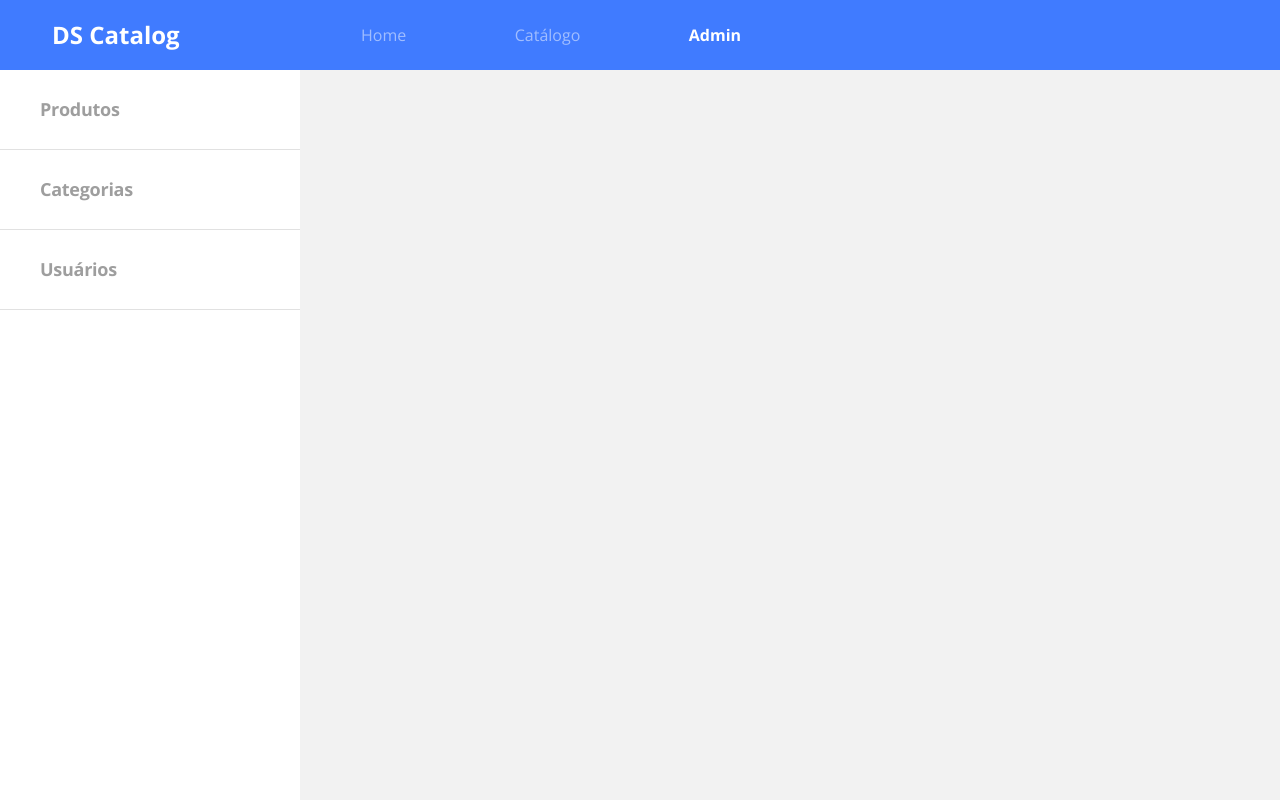
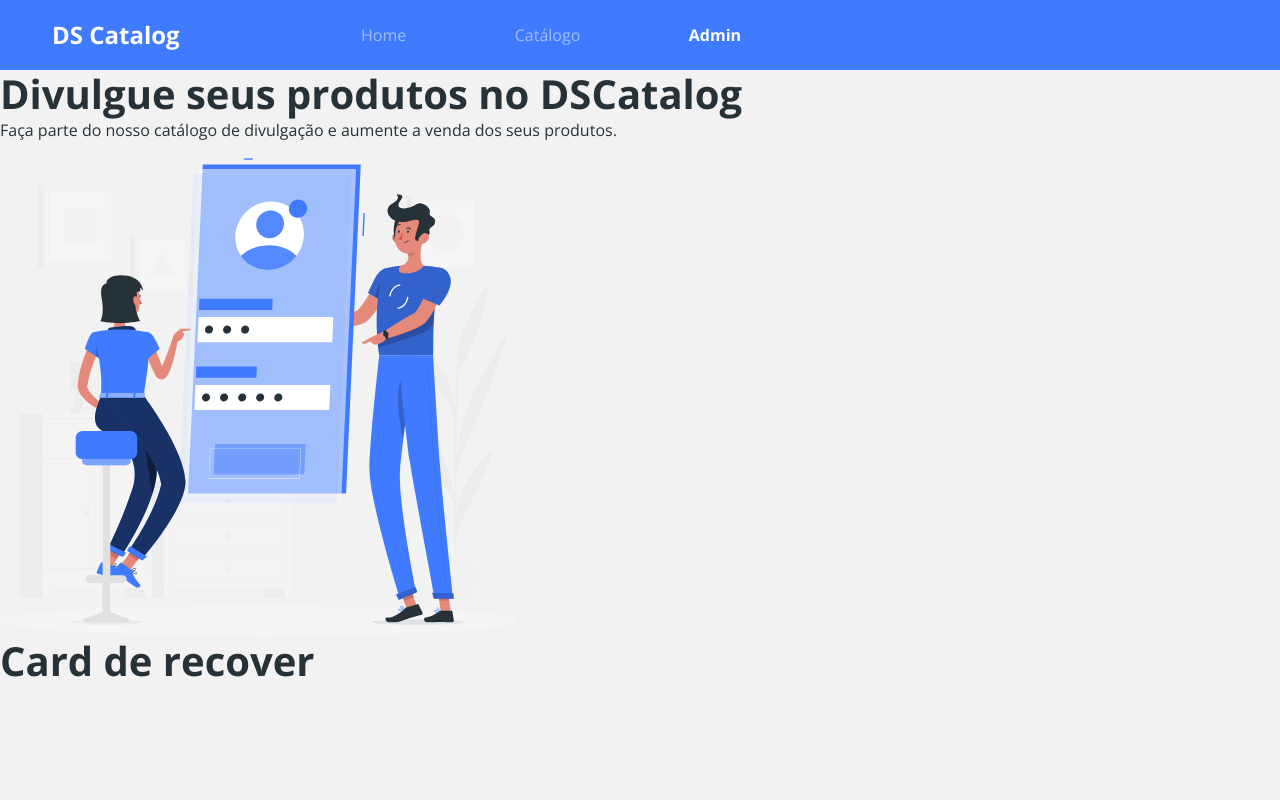
Before and after one commit to Jota-Erre-JR/dscatalog, a React (Create React App) app in the folder frontend/: page /admin/auth/recover in a window 1280 px wide. Built offline with nearby package versions, Linux system fonts and the light colour scheme; no server answers.

Commit message:
Auth routes

```diff
--- a/frontend/src/Routes.tsx
+++ b/frontend/src/Routes.tsx
@@ -1,5 +1,6 @@
 import Navbar from 'components/Navbar';
 import Admin from 'pages/Admin';
+import Auth from 'pages/Admin/Auth';
 import Catalog from 'pages/Catalog';
 import Home from 'pages/Home';
 import ProductDetails from 'pages/ProductDetails';
@@ -19,10 +20,15 @@
         <Route path="/products/:productId">
           <ProductDetails />
         </Route>
+        <Redirect from="/admin/auth" to="/admin/auth/login" exact />
+        <Route path="/admin/auth">
+          <Auth />
+        </Route>
         <Redirect from="/admin" to="/admin/products" exact />
         <Route path="/admin">
           <Admin />
         </Route>
+
       </Switch>
     </BrowserRouter>
   );
--- /dev/null
+++ b/frontend/src/pages/Admin/Auth/index.tsx
@@ -0,0 +1,32 @@
+import { ReactComponent as AuthImage } from 'assets/images/auth-image.svg';
+import { Route, Switch } from 'react-router-dom';
+
+const Auth = () => {
+  return (
+    <div className="auth-container">
+      <div className="auth-banner-container">
+        <h1>Divulgue seus produtos no DSCatalog</h1>
+        <p>
+          Faça parte do nosso catálogo de divulgação e aumente a venda dos seus
+          produtos.
+        </p>
+        <AuthImage />
+      </div>
+      <div className="auth-form-container">
+        <Switch>
+          <Route path="/admin/auth/login">
+            <h1>Card de login</h1>
+          </Route>
+          <Route path="/admin/auth/singup">
+            <h1>Card de singup</h1>
+          </Route>
+          <Route path="/admin/auth/recover">
+            <h1>Card de recover</h1>
+          </Route>
+        </Switch>
+      </div>
+    </div>
+  );
+};
+
+export default Auth;
--- a/frontend/src/pages/Catalog/index.tsx
+++ b/frontend/src/pages/Catalog/index.tsx
@@ -44,7 +44,7 @@
         {isLoading ? <CardLoader /> : (
           page?.content.map((product) => (
           <div className="col-sm-6 col-lg-4 col-xl-3" key={product.id}>
-            <Link to="/products/1">
+            <Link to={"/products/" + product.id}>
               <ProductCard product={product} />
             </Link>
           </div>
```
Also changed, not shown: frontend/src/assets/images/auth-image.svg (added), 1 other file (tests, documents, lock files or other folders).
